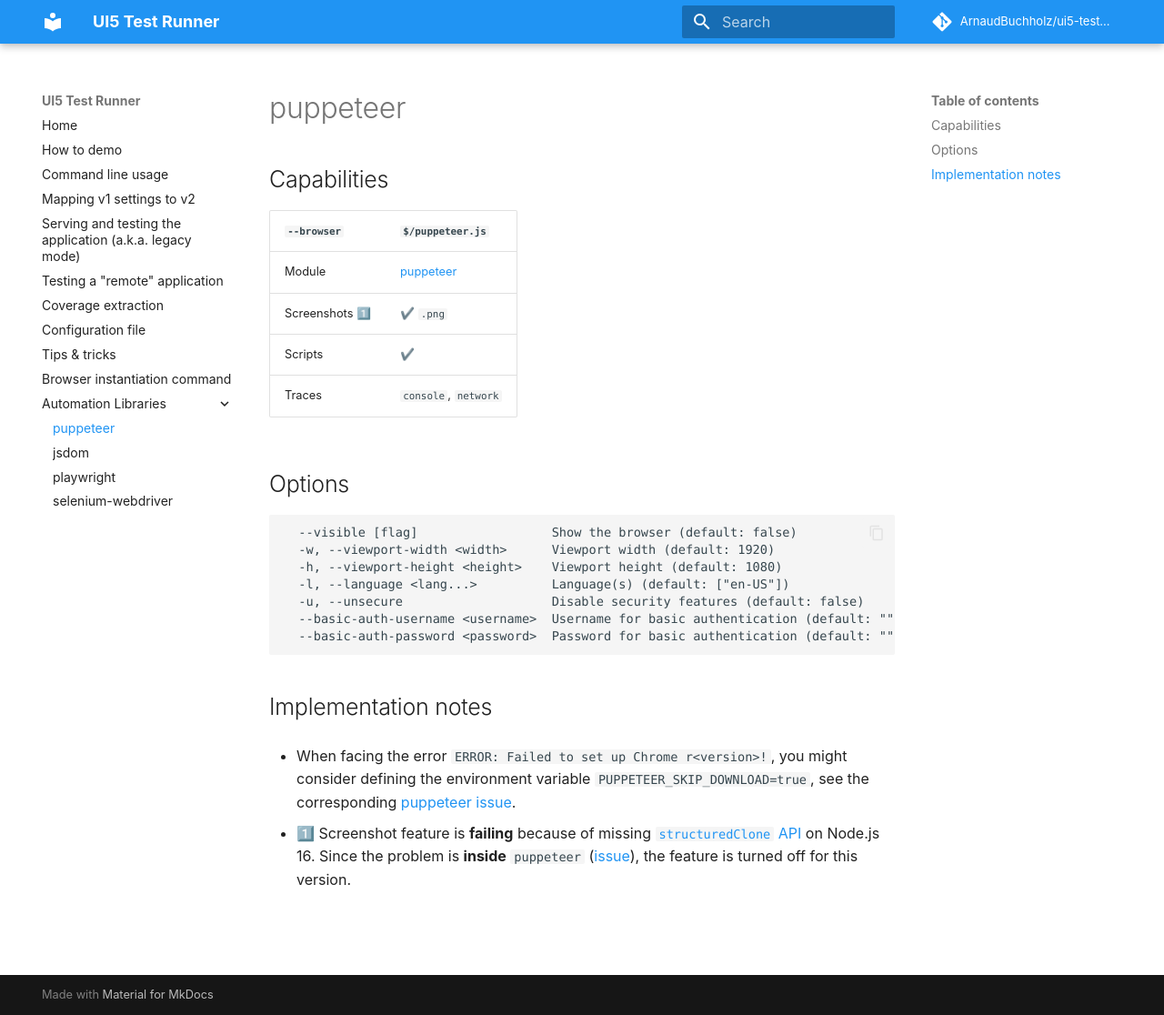
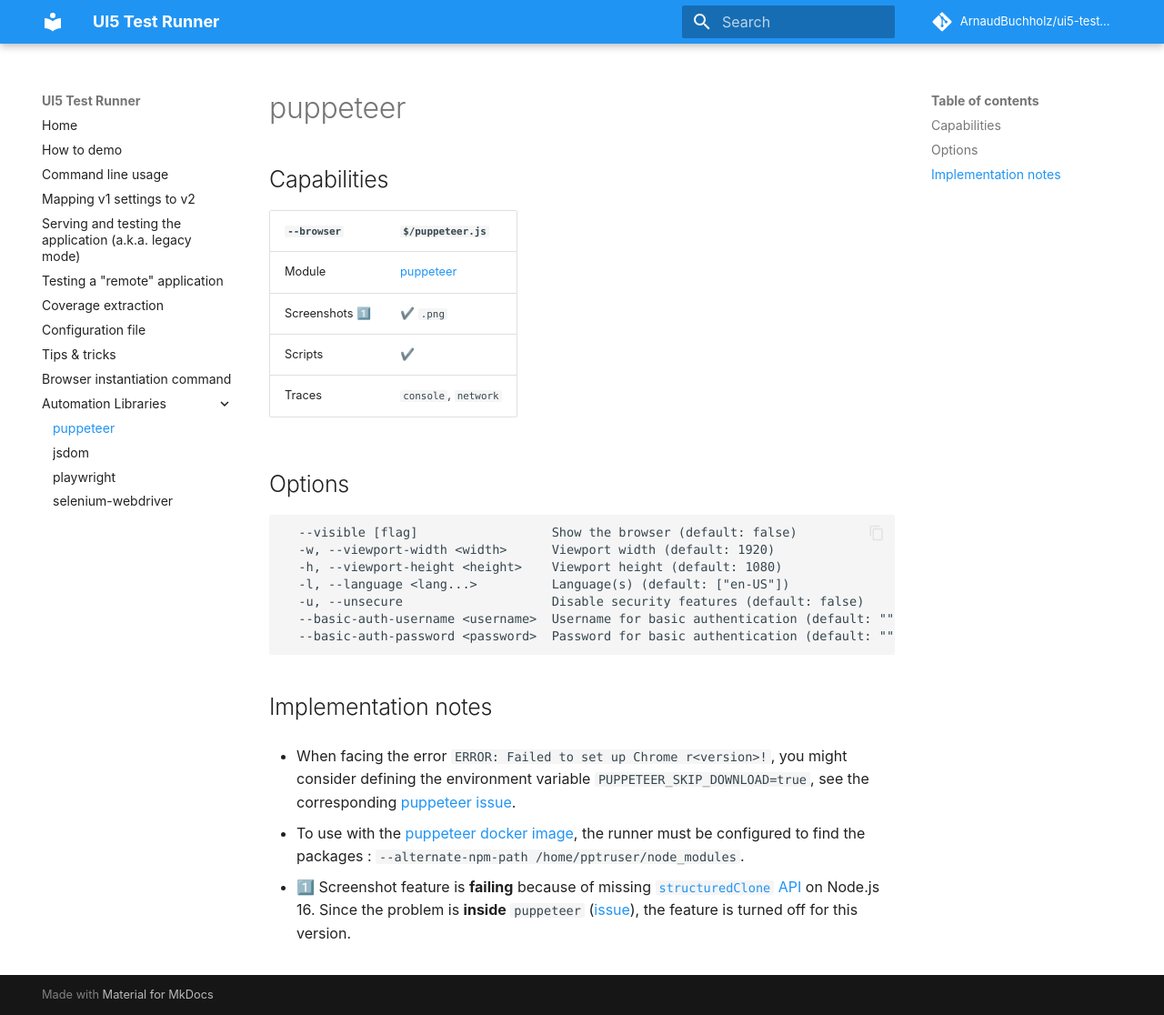
Before and after one commit to ArnaudBuchholz/ui5-test-runner, an MkDocs documentation site: the page built from docs/puppeteer.md, in a window 1280 px wide and 1116 px high. Shown: the whole window at 91% size. Built offline with MkDocs 1.6.1 and Material for MkDocs 9.7.7, drawn with Linux system fonts in a browser that asks for light colours; comment, search, counter and statistics services are not loaded.

Commit message:
documentation: use case with docker image

```diff
--- a/docs/puppeteer.md
+++ b/docs/puppeteer.md
@@ -24,4 +24,6 @@
 
 * When facing the error `ERROR: Failed to set up Chrome r<version>!`, you might consider defining the environment variable `PUPPETEER_SKIP_DOWNLOAD=true`, see the corresponding [puppeteer issue](https://github.com/puppeteer/puppeteer/issues/6492).
 
+* To use with the [puppeteer docker image](ghcr.io/puppeteer/puppeteer), the runner must be configured to find the packages : `--alternate-npm-path /home/pptruser/node_modules`.
+
 * 1️⃣ Screenshot feature is **failing** because of missing [`structuredClone` API](https://developer.mozilla.org/en-US/docs/Web/API/structuredClone#browser_compatibility) on Node.js 16. Since the problem is **inside** `puppeteer` ([issue](https://github.com/puppeteer/puppeteer/issues/11004)), the feature is turned off for this version.
```
